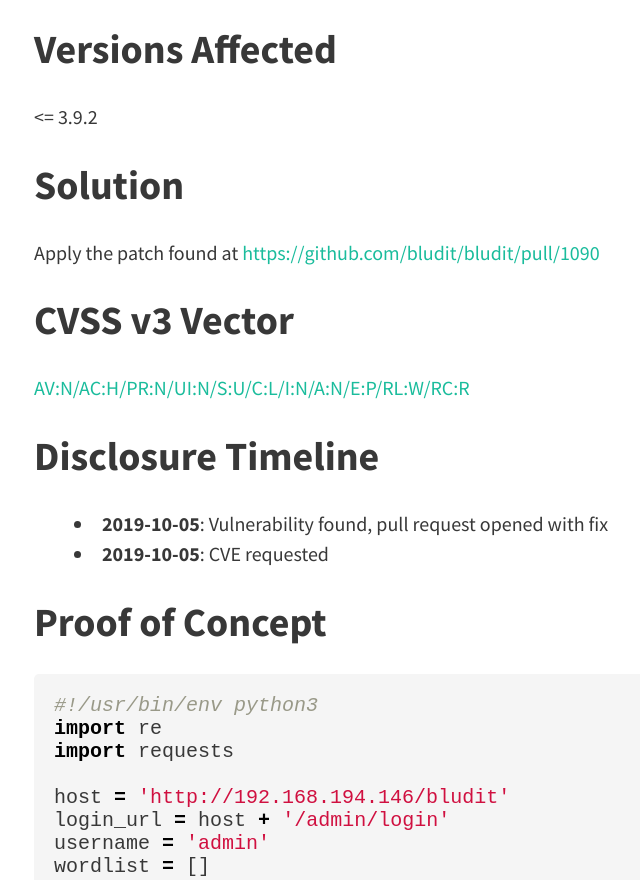
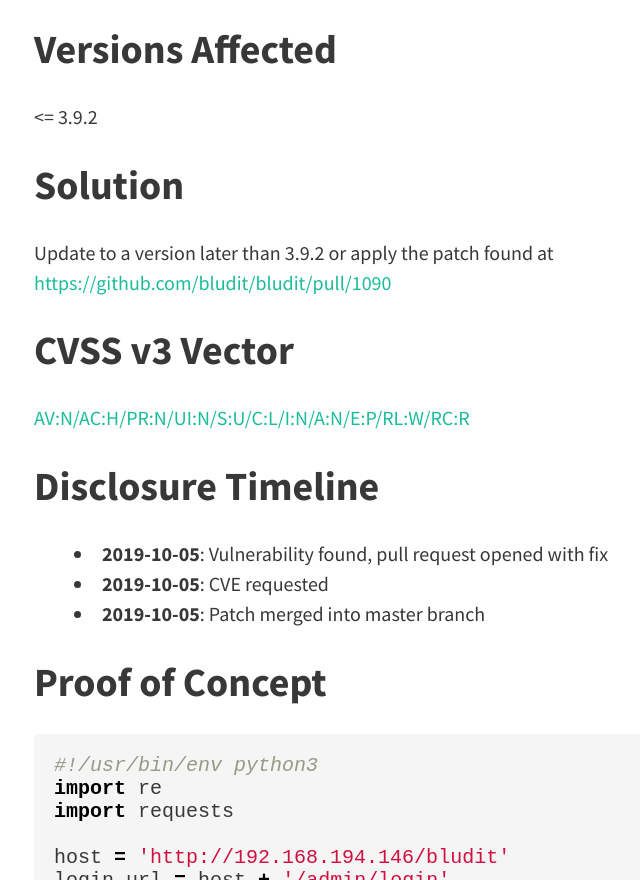
Before and after one commit to rastating/rastating.github.io, a Jekyll site: the page built from _posts/2019-10-05-bludit-brute-force-mitigation-bypass.md, in a window 1280 px wide and 900 px high, scrolled down 2033 px, cut to the strip 20-900 px from the top of the window. Shown: the whole strip, without its empty margins (222-862 px from the left). Built offline with Jekyll 4.4.1, drawn with Linux system fonts in a browser that asks for light colours; nearby versions of some CDN libraries.

Commit message:
Update timeline

```diff
--- a/_posts/2019-10-05-bludit-brute-force-mitigation-bypass.md
+++ b/_posts/2019-10-05-bludit-brute-force-mitigation-bypass.md
@@ -67,7 +67,7 @@
 
 Solution
 --------
-Apply the patch found at [https://github.com/bludit/bludit/pull/1090](https://github.com/bludit/bludit/pull/1090)
+Update to a version later than 3.9.2 or apply the patch found at [https://github.com/bludit/bludit/pull/1090](https://github.com/bludit/bludit/pull/1090)
 
 CVSS v3 Vector
 --------------
@@ -77,6 +77,7 @@
 -------------------
 - **2019-10-05**: Vulnerability found, pull request opened with fix
 - **2019-10-05**: CVE requested
+- **2019-10-05**: Patch merged into master branch
 
 Proof of Concept
 ----------------
```
